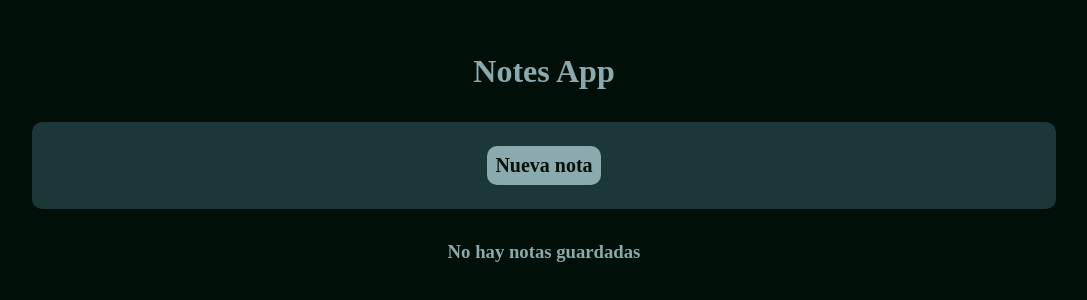
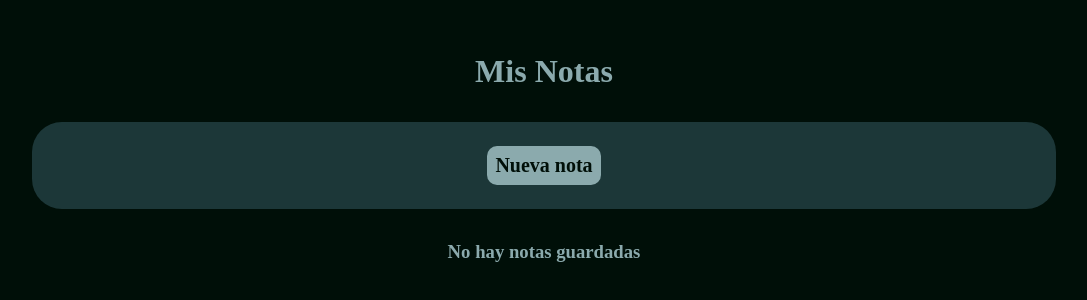
Before and after one commit to oscarmumm/notes-app-react, a React (Vite) app: page / in a window 1280 px wide. Shown: the part 250-550 px from the top of the page, without its empty margins (96-1183 px from the left). Built offline with nearby package versions, Linux system fonts and the light colour scheme; a web font is replaced by a local one.

Commit message:
minor changes

```diff
--- a/src/App.css
+++ b/src/App.css
@@ -13,7 +13,7 @@
     flex-direction: column;
     justify-content: center;
     padding: 1rem 0;
-    border-radius: 10px;
+    border-radius: 30px;
     background-color: var(--color2);
     margin: 1rem 0;
     width: 80%;
--- a/src/App.jsx
+++ b/src/App.jsx
@@ -19,7 +19,6 @@
 
     const showNewNoteInterface = () => {
         setIsActive((current) => !current);
-        console.log(isActive);
     };
 
     return (
--- a/src/components/Header.jsx
+++ b/src/components/Header.jsx
@@ -4,7 +4,7 @@
 const Header = () => {
   return (
     <div>
-      <h1 className='main-title'>Notes App</h1>
+      <h1 className='main-title'>Mis Notas</h1>
     </div>
   )
 }
```
